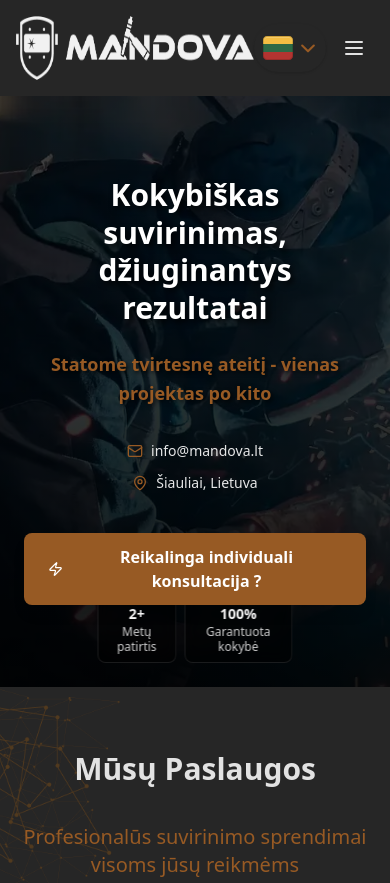
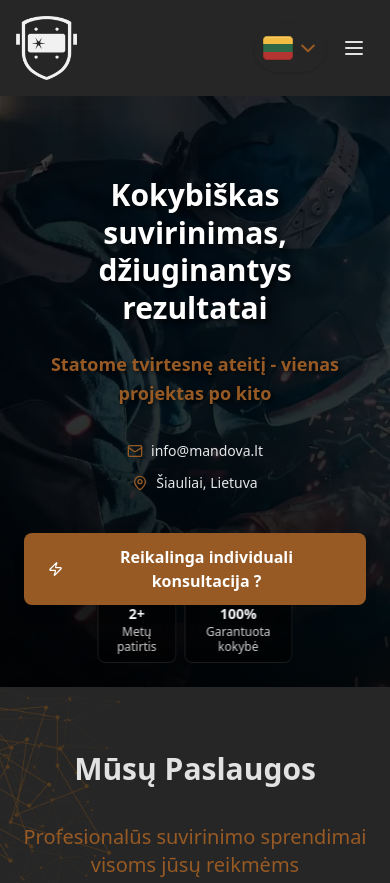
Before and after one commit to DovydasNor/Mandova, a React (Vite) app: page / in a window 390 px wide. Shown: the top 883 px of the page. Built offline with nearby package versions, Linux system fonts and the light colour scheme.

Commit message:
fixed logo for mobile

```diff
--- a/src/components/Header.tsx
+++ b/src/components/Header.tsx
@@ -1,5 +1,6 @@
 import React, { useState } from 'react';
 import mandovaLogo from '../assets/HorizontalWhite.png';
+import mobileIcon from '../assets/IconWhite.png';
 import { NavLink, useNavigate, useLocation } from 'react-router-dom';
 import LanguageSwitcher from './LanguageSwitcher';
 import { useTranslation } from 'react-i18next';
@@ -118,7 +119,7 @@ const Header: React.FC = () => {
         <div className="flex items-center justify-between px-4 py-4">
           <button onClick={handleHomeClick} className="cursor-pointer">
             <img
-              src={mandovaLogo}
+              src={mobileIcon}
               alt="Logotipas"
               className="h-16 w-auto"
             />
```
Also changed, not shown: src/assets/IconWhite.png (added).
